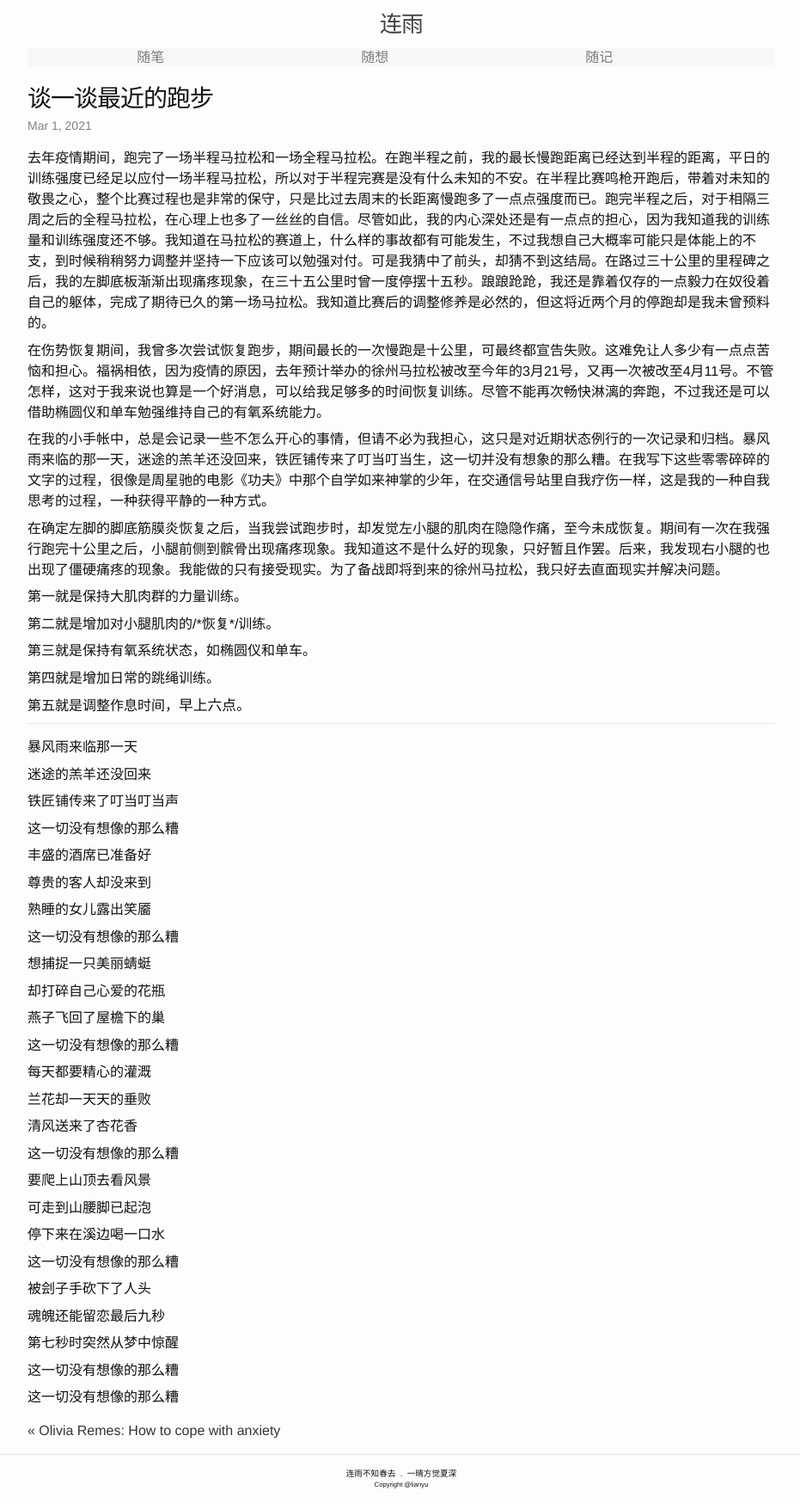
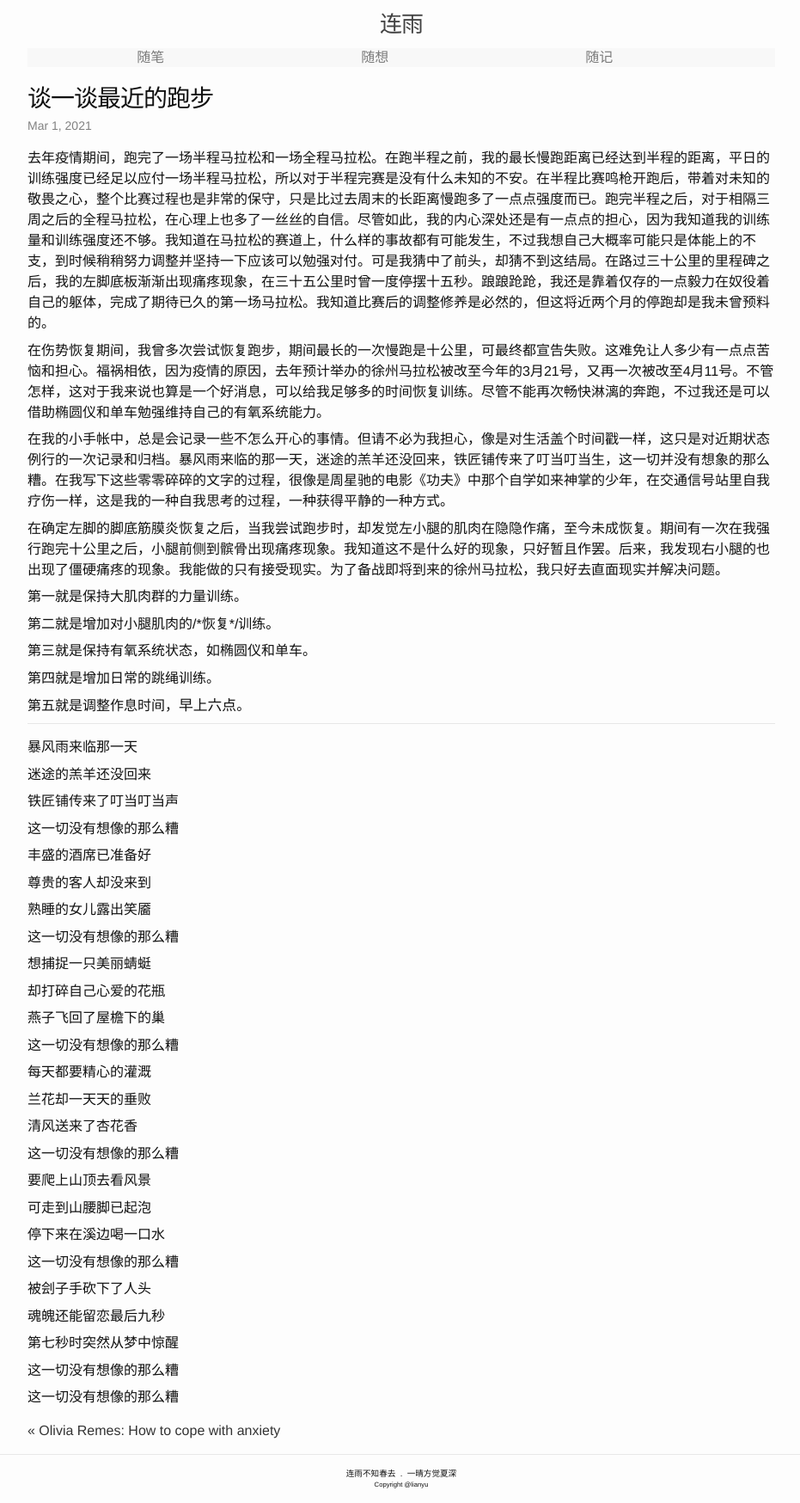
Before and after one commit to lianyu1115/lianyu, a Jekyll site: the page built from _essays/2021-03-01-谈一谈最近的跑步.md, in a window 1280 px wide. Shown: the whole page at 86% size, without its empty margins (173-1104 px from the left). Built offline with Jekyll 4.4.1, drawn with Linux system fonts in a browser that asks for light colours.

Commit message:
Update 2021-03-01-谈一谈最近的跑步.md

```diff
--- a/_essays/2021-03-01-谈一谈最近的跑步.md
+++ b/_essays/2021-03-01-谈一谈最近的跑步.md
@@ -10,7 +10,7 @@
 
 在伤势恢复期间，我曾多次尝试恢复跑步，期间最长的一次慢跑是十公里，可最终都宣告失败。这难免让人多少有一点点苦恼和担心。福祸相依，因为疫情的原因，去年预计举办的徐州马拉松被改至今年的3月21号，又再一次被改至4月11号。不管怎样，这对于我来说也算是一个好消息，可以给我足够多的时间恢复训练。尽管不能再次畅快淋漓的奔跑，不过我还是可以借助椭圆仪和单车勉强维持自己的有氧系统能力。
 
-在我的小手帐中，总是会记录一些不怎么开心的事情，但请不必为我担心，这只是对近期状态例行的一次记录和归档。暴风雨来临的那一天，迷途的羔羊还没回来，铁匠铺传来了叮当叮当生，这一切并没有想象的那么糟。在我写下这些零零碎碎的文字的过程，很像是周星驰的电影《功夫》中那个自学如来神掌的少年，在交通信号站里自我疗伤一样，这是我的一种自我思考的过程，一种获得平静的一种方式。
+在我的小手帐中，总是会记录一些不怎么开心的事情。但请不必为我担心，像是对生活盖个时间戳一样，这只是对近期状态例行的一次记录和归档。暴风雨来临的那一天，迷途的羔羊还没回来，铁匠铺传来了叮当叮当生，这一切并没有想象的那么糟。在我写下这些零零碎碎的文字的过程，很像是周星驰的电影《功夫》中那个自学如来神掌的少年，在交通信号站里自我疗伤一样，这是我的一种自我思考的过程，一种获得平静的一种方式。
 
 在确定左脚的脚底筋膜炎恢复之后，当我尝试跑步时，却发觉左小腿的肌肉在隐隐作痛，至今未成恢复。期间有一次在我强行跑完十公里之后，小腿前侧到髌骨出现痛疼现象。我知道这不是什么好的现象，只好暂且作罢。后来，我发现右小腿的也出现了僵硬痛疼的现象。我能做的只有接受现实。为了备战即将到来的徐州马拉松，我只好去直面现实并解决问题。
 
```
